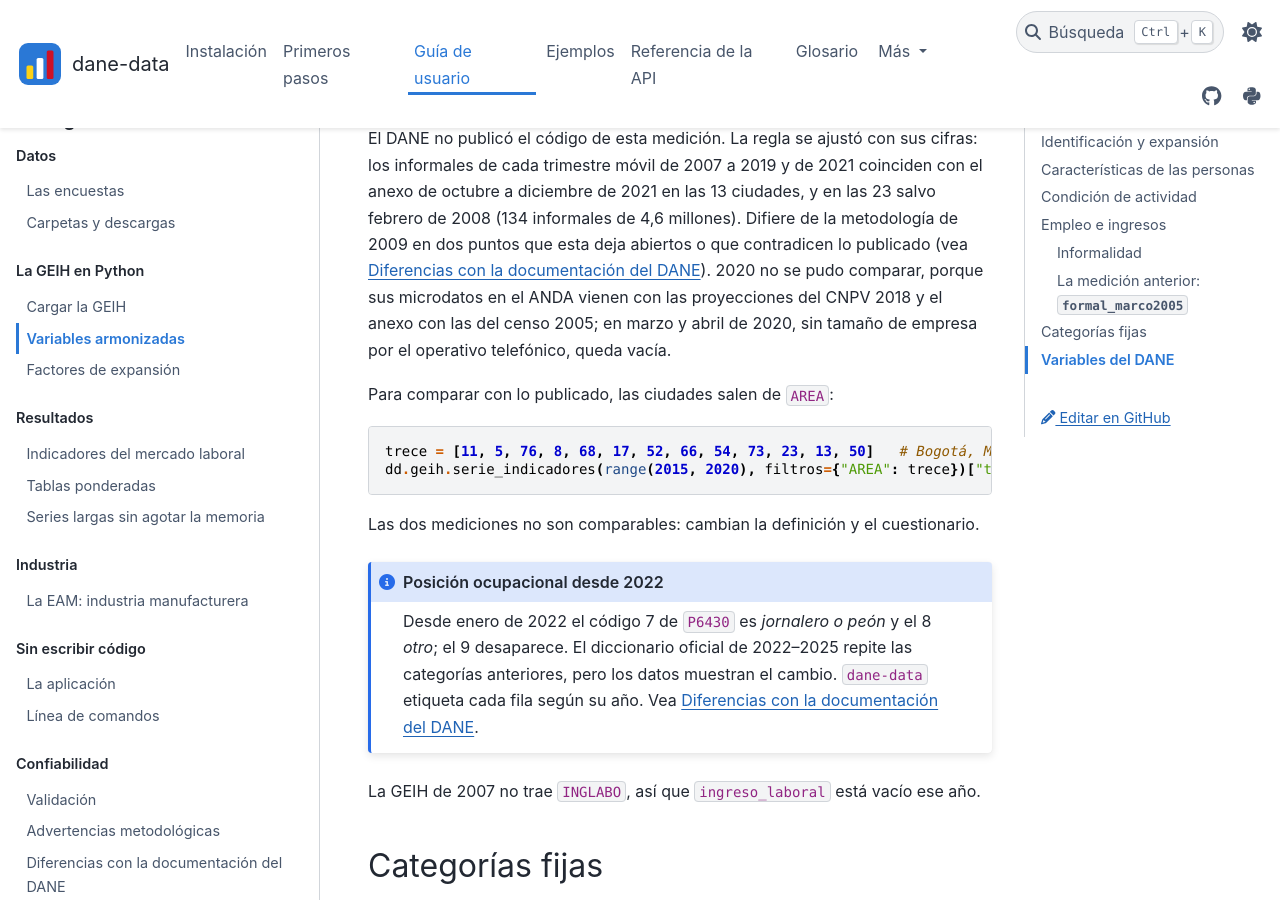
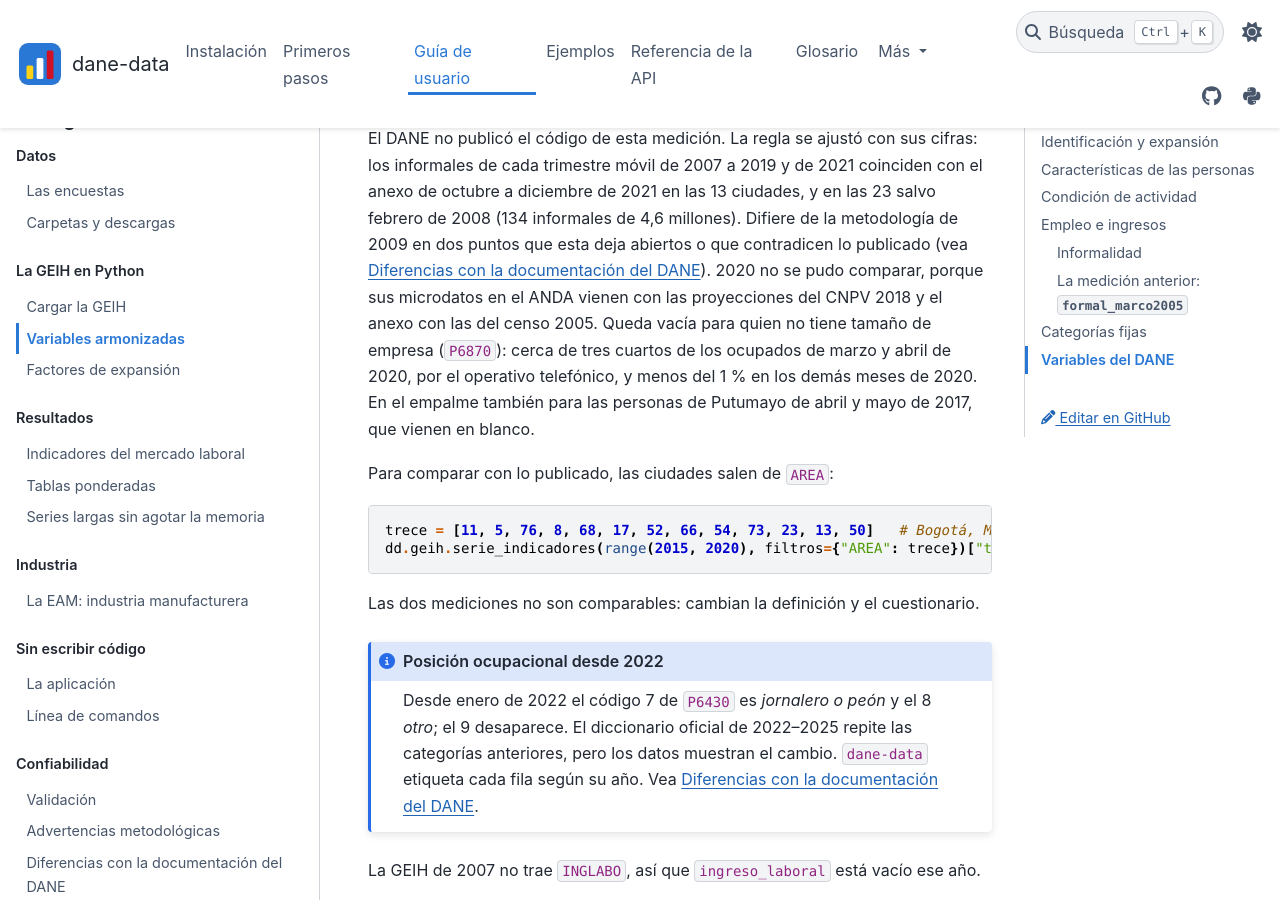
Before and after one commit to IntegralIndefinida/DANE-data, a Sphinx documentation site: the page built from docs/guia/variables.md, in a window 1280 px wide and 900 px high, scrolled down 5033 px. Built offline with Sphinx 7.4.7 and the PyData theme 0.15.4, drawn with Linux system fonts in a browser that asks for light colours.

Commit message:
Guía: precisar en qué meses queda vacía formal_marco2005

```diff
--- a/docs/guia/variables.md
+++ b/docs/guia/variables.md
@@ -130,8 +130,9 @@ trimestre móvil de 2007 a 2019 y de 2021 coinciden con el anexo de octubre a di
 ciudades, y en las 23 salvo febrero de 2008 (134 informales de 4,6 millones). Difiere de la metodología de
 2009 en dos puntos que esta deja abiertos o que contradicen lo publicado (vea {doc}`diferencias`). 2020 no
 se pudo comparar, porque sus microdatos en el ANDA vienen con las proyecciones del CNPV 2018 y el anexo con
-las del censo 2005; en marzo y abril de 2020, sin tamaño de empresa por el operativo telefónico, queda
-vacía.
+las del censo 2005. Queda vacía para quien no tiene tamaño de empresa (`P6870`): cerca de tres cuartos de
+los ocupados de marzo y abril de 2020, por el operativo telefónico, y menos del 1 % en los demás meses de
+2020. En el empalme también para las personas de Putumayo de abril y mayo de 2017, que vienen en blanco.
 
 Para comparar con lo publicado, las ciudades salen de `AREA`:
 
```
